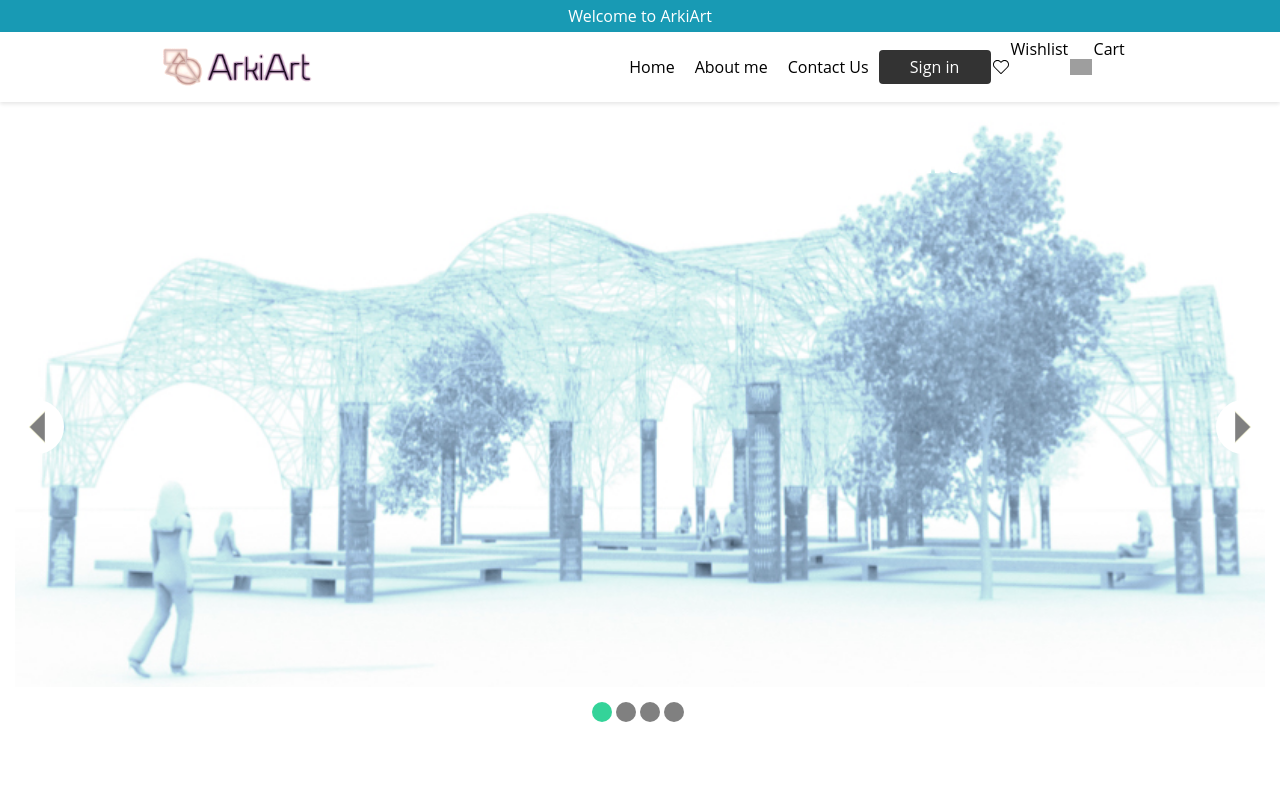
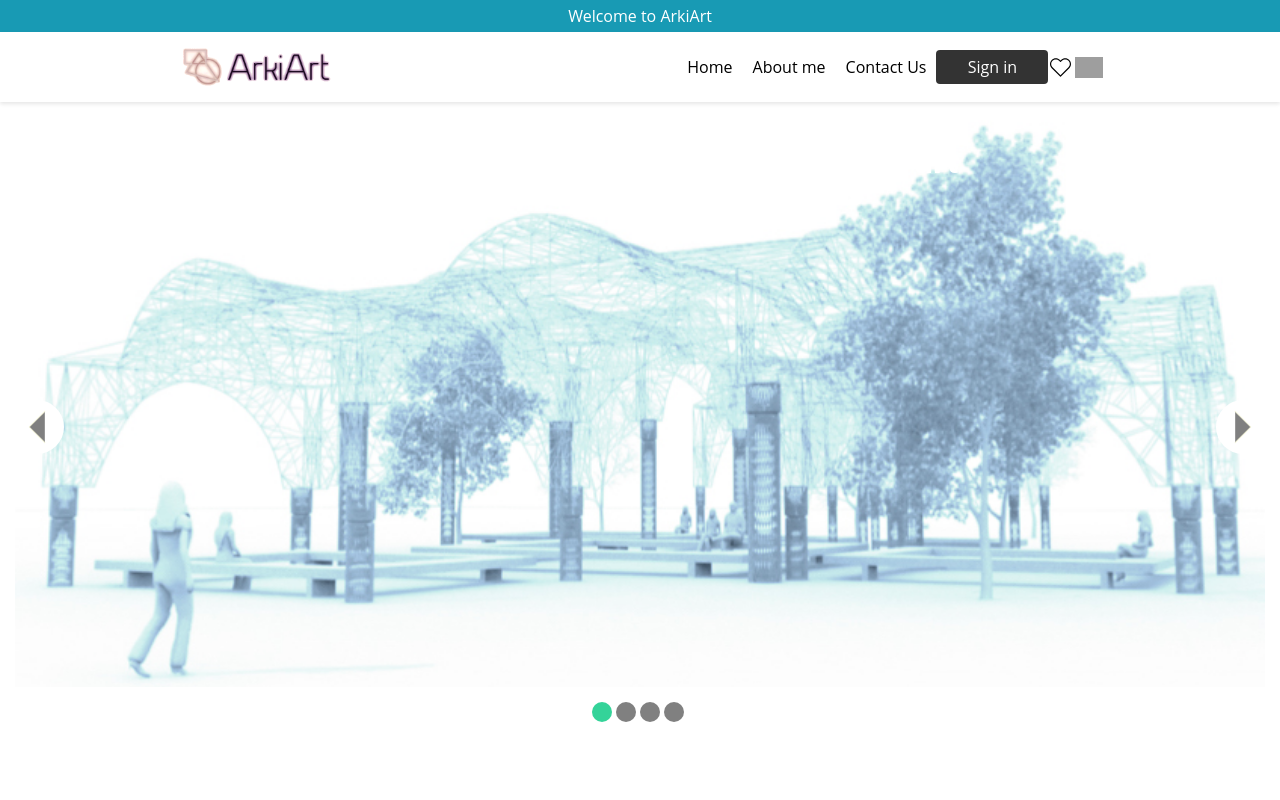
Before and after one commit to Alexander-Gabor/ArkiArt-frontend, a React (Create React App) app: page / in a window 1280 px wide. Shown: the top 800 px of the page. Built offline with nearby package versions, Linux system fonts and the light colour scheme; grey boxes are pictures that could not be loaded.

Commit message:
Updating styling of NavBar icons

```diff
--- a/src/components/Navbar/Navbar.jsx
+++ b/src/components/Navbar/Navbar.jsx
@@ -37,11 +37,11 @@ const Navbar = () => {
           <IconContainer>
             <Icon src={Heart} alt="heart icon" />
           </IconContainer>
-          <p>Wishlist</p>
+          {/* <p>Wishlist</p> */}
           <IconContainer>
             <Icon src={Shopping} alt="shopping icon" onClick={handleOpen} />
           </IconContainer>
-          <p>Cart</p>
+          {/* <p>Cart</p> */}
           <div>{open && <Cart openModal={open} setOpen={setOpen} />}</div>
         </ButtonsContainer>
       </StyledTabsContainer>
@@ -82,7 +82,7 @@ const IconContainer = styled.div`
 const Icon = styled.img`
   align-self: center;
   padding: 2px;
-  height: 20px;
+  height: 25px;
   width: 100%;
   cursor: pointer
 `
--- a/src/components/Navbar/RightNav.jsx
+++ b/src/components/Navbar/RightNav.jsx
@@ -12,8 +12,12 @@ const RightNav = ({ open }) => {
 
   return (
     <Ul open={open}>
-      <li>Home</li>
-      <li onClick={onClickGoToAbout}>About me</li>
+      <li>
+        <NavLink to="/home">Home </NavLink>
+      </li>
+      <li>
+        <NavLink to="/about">About me </NavLink>
+      </li>
       <li>Contact Us</li>
     </Ul>
   )
```
